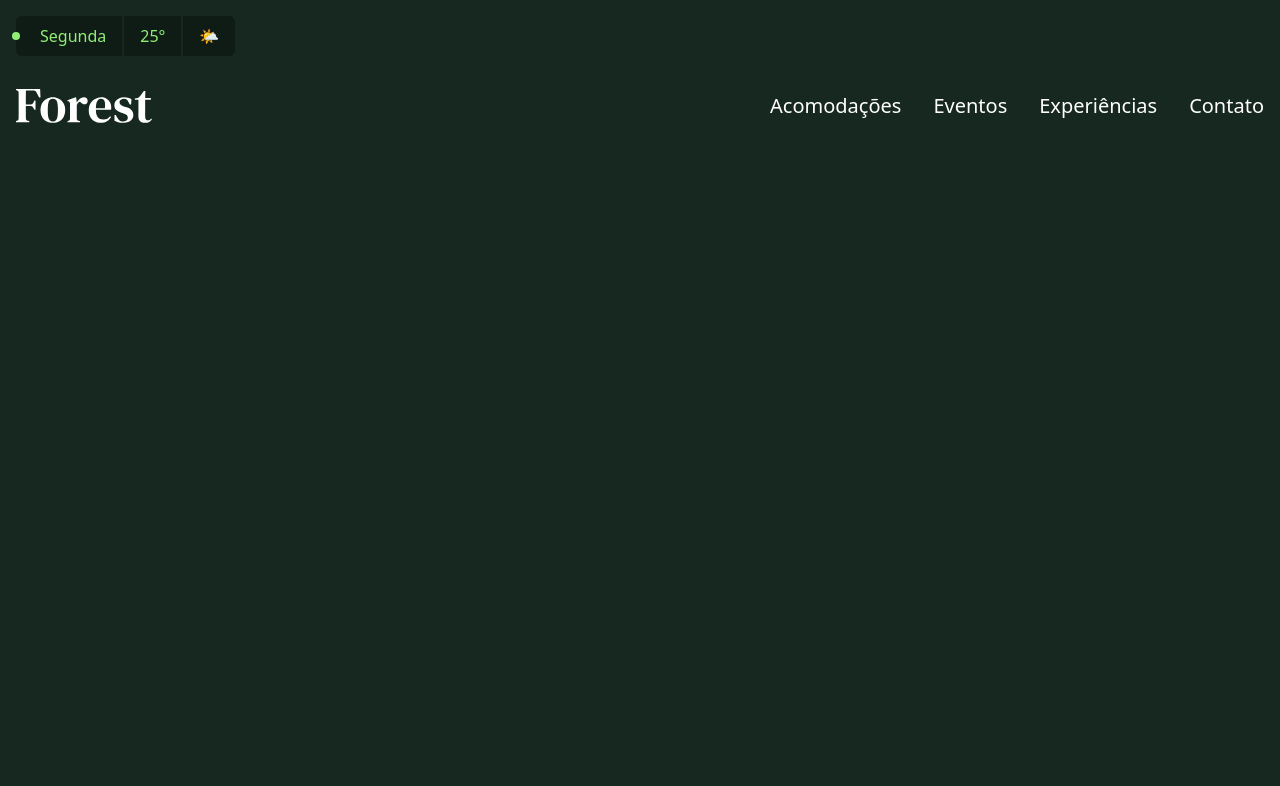
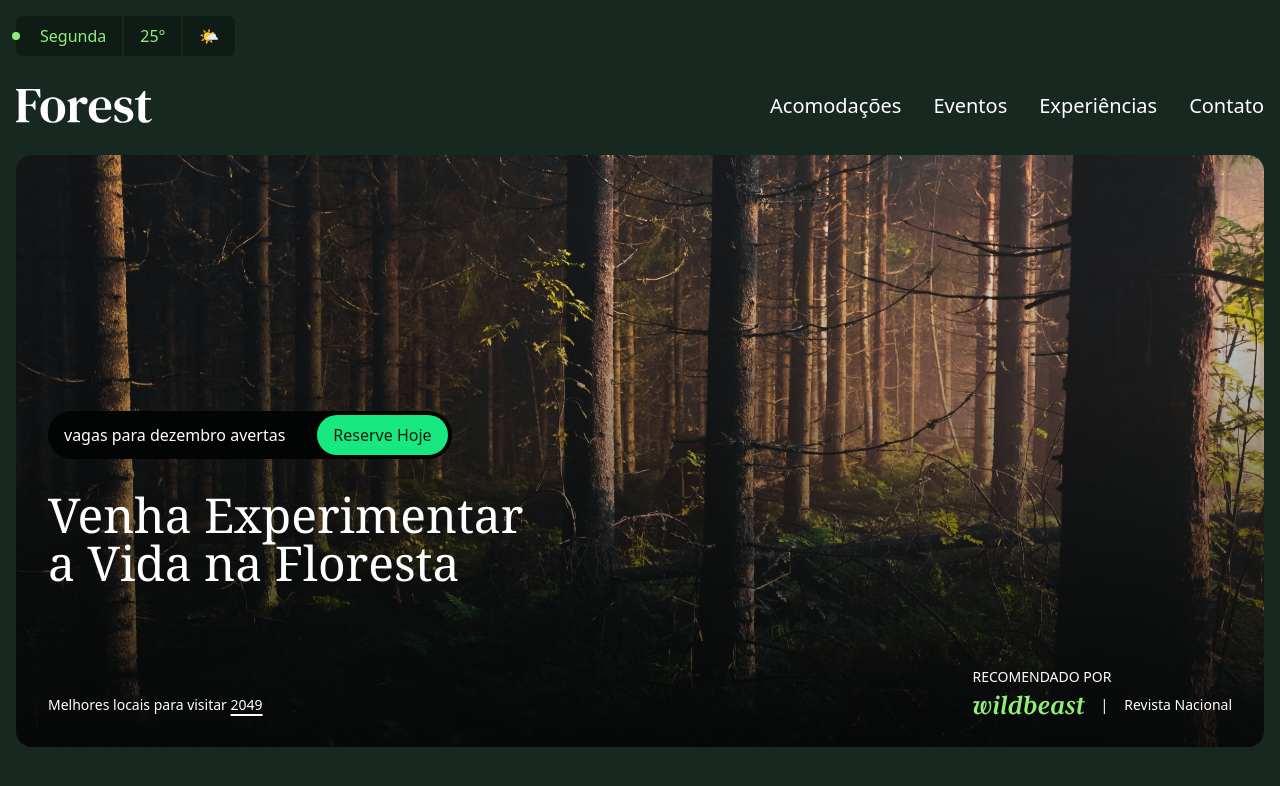
Before and after one commit to rodrigothirteen13/forest, a website: page src/index.html in a window 1280 px wide. Drawn offline with Linux system fonts and the light colour scheme.

Commit message:
home finalizada

```diff
--- a/src/index.html
+++ b/src/index.html
@@ -9,7 +9,7 @@
   <link rel="stylesheet" href="./output.css" />
 </head>
 
-<body class="bg-verde-800 font-sans">
+<body class="bg-verde-800 font-sans mb-96">
   <div class="container mt-4 flex justify-center md:justify-start">
     <div class="inline-flex items-center rounded-md bg-verde-900">
       <span class="size-2 bg-verde-300 block rounded-full relative -left-1"></span>
@@ -34,6 +34,29 @@
       </ul>
     </nav>
   </header>
+
+  <main class="container">
+    <div class="text-white relative px-8 pt-64 bg-gradient-to-t from-verde-950/80 pb-8 rounded-2xl overflow-hidden">
+      <img class="absolute inset-0 -z-10 size-full object-cover" src="./img/floresta.jpg" alt="">
+      <div class="bg-verde-950 inline-flex mb-8 gap-8 items-center pl-4 py-1 pr-1 rounded-full">
+        vagas para dezembro avertas
+        <a class="bg-verde-400 text-verde-900 py-2 px-4 inline-block rounded-full" href="">Reserve Hoje</a>
+      </div>
+      <h1 class="mb-20 font-serif text-balance max-w-screen-sm text-5xl">Venha Experimentar a Vida na Floresta</h1>
+      <div class="text-sm flex justify-between items-end">
+        <p>Melhores locais para visitar <a class="underline decoration-2 underline-offset-4 hover:no-underline" href="">2049</a></p>
+        <div>
+          <p class="uppercase mb-2">Recomendado por</p>
+          <p class="flex items-center gap-4">
+            <img class="w-28" src="./img/parceiros/wildbeast.svg" alt="Wildbeast">
+            <span>|</span>
+            Revista Nacional
+          </p>
+        </div>
+      </div>
+    </div>
+  </main>
+
 </body>
 
 </html>
```
Also changed, not shown: src/output.css.
